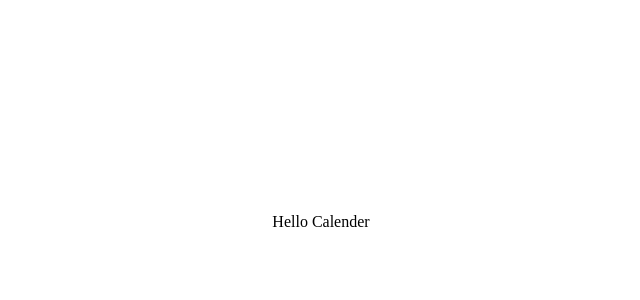
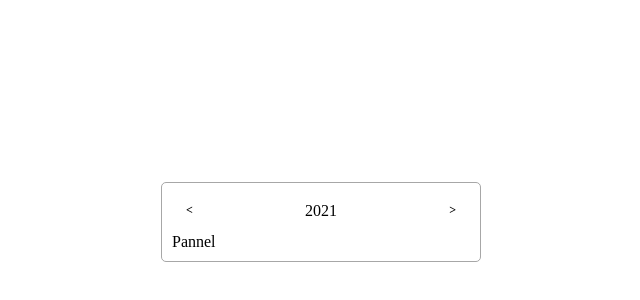
Before and after one commit to ChengYiLin/React-TypeScript-Calender, a React app: page / in a window 1280 px wide. Shown: the part 186-486 px from the top of the page, without its empty margins (327-967 px from the left). Built offline with nearby package versions, Linux system fonts and the light colour scheme; the HTML template or start-up script is replaced by a standard one.

Commit message:
feat : build `viewTypeSwitch` and `moveButton` Components (only UI)
* viewTypeSwitch` : for chang view type - year, month, date
* moveButton : move forward or get back

```diff
--- /dev/null
+++ b/src/Calender/components/moveButton.tsx
@@ -0,0 +1,46 @@
+import React, { FC } from 'react'
+import styled from 'styled-components'
+
+const Container = styled.button`
+    background: transparent;
+    cursor: pointer;
+`
+
+const Arrow = styled.p`
+    font-size: 12px;
+    font-weight: bolder;
+    padding: 10px 14px;
+    border-radius: 50%;
+    background-color: transparent;
+    transition: background-color 150ms cubic-bezier(0.4, 0, 0.2, 1) 0ms;
+
+    &:hover{
+        background-color: rgba(0, 0, 0, 0.05);
+    }
+`
+
+interface Props {
+    forward: 'next' | 'prev';
+}
+
+const MoveButton:FC<Props> = (props) => {
+	const {forward} = props
+
+	const handleButtonClick = () => {
+		console.log('Click')
+		console.log(`forward : ${forward}`)
+	}
+
+	return (
+		<Container>
+			<Arrow onClick={handleButtonClick}>
+				{(forward === 'prev') ?
+					<span>&#60;</span> :
+					<span>&#62;</span>
+				}
+			</Arrow>
+		</Container>
+	)
+}
+
+export default MoveButton
--- /dev/null
+++ b/src/Calender/components/viewTypeSwitch.tsx
@@ -0,0 +1,35 @@
+import React, { FC } from 'react'
+import styled from 'styled-components'
+import dayjs from 'dayjs'
+
+const Container = styled.button`
+    width: 200px;
+    cursor: pointer;
+    border-radius: 5px;
+    background-color: transparent;
+    transition: background-color 150ms cubic-bezier(0.4, 0, 0.2, 1) 0ms;
+
+    &:hover{
+        background-color: rgba(0, 0, 0, 0.1);
+    }
+`
+
+const Content = styled.div`
+    padding: 5px;
+`
+
+const handleClickSwitch = () => {
+	console.log('Click Switch')
+}
+
+const ViewTypeSwitch: FC = () => {
+	return (
+		<Container onClick={handleClickSwitch}>
+			<Content>
+				{dayjs().year()}
+			</Content>
+		</Container>
+	)
+}
+
+export default ViewTypeSwitch
--- a/src/Calender/index.tsx
+++ b/src/Calender/index.tsx
@@ -1,9 +1,23 @@
 import React, { FC } from 'react'
+import dayjs from 'dayjs'
+import * as Styled from './style/calender.styled'
+import MoveButton from './components/moveButton'
+import ViewTypeSwitch from './components/viewTypeSwitch'
 
-const Calender:FC = () => (
-	<div>
-		<p>Hello Calender</p>
-	</div>
-)
+const Calender:FC = () => {
+	console.log(`Today : ${dayjs()}`)
+
+	return (
+		<Styled.Container>
+			<Styled.SwitchPannel>
+				<MoveButton forward='prev' />
+				<ViewTypeSwitch />
+				<MoveButton forward='next' />
+			</Styled.SwitchPannel>
+			<div>
+				<p>Pannel</p>
+			</div>
+		</Styled.Container>
+	)}
 
 export default Calender
--- /dev/null
+++ b/src/Calender/style/calender.styled.tsx
@@ -0,0 +1,34 @@
+import styled  from 'styled-components'
+
+const ResetStyle = styled.div`
+	* {
+		margin: 0;
+		padding: 0;
+		border: 0;
+		font-size: 100%;
+		font: inherit;
+		vertical-align: baseline;
+	}
+`
+
+export const Container = styled(ResetStyle)`
+	width: 320px;
+	max-height: 360px;
+
+	display: flex;
+	flex-direction: column;
+
+	border: 1px solid #a7a7a7;
+	border-radius: 5px;
+
+	box-sizing: border-box;
+	padding: 10px;
+`
+
+export const SwitchPannel = styled.div`
+	display: flex;
+	justify-content: space-between;
+	align-items: center;
+
+	margin-bottom: 5px;
+`
```
